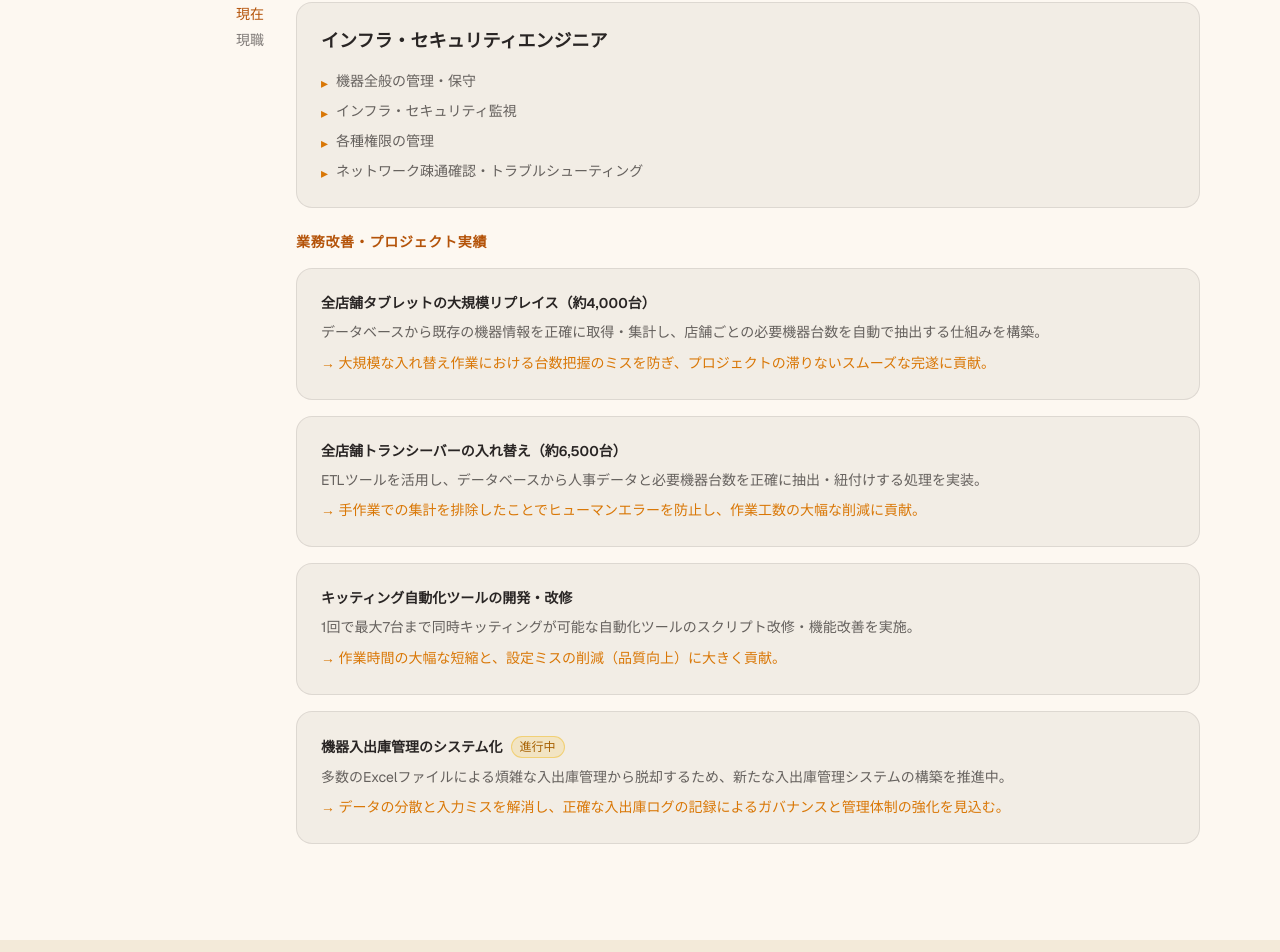
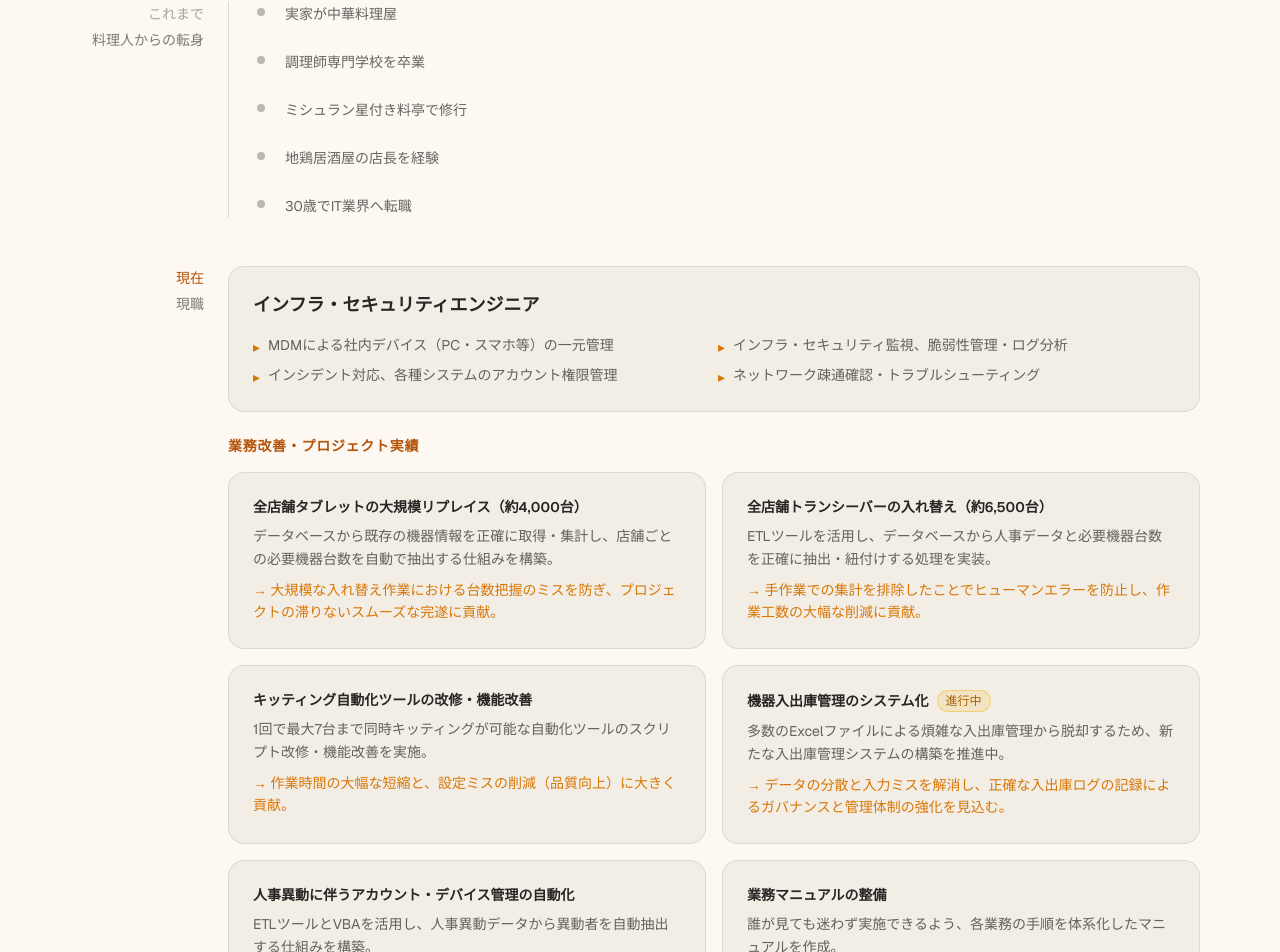
Before and after one commit to fukumak/portfolio, a Next.js app: page / in a window 1280 px wide. Shown: the part 3370-4322 px from the top of the page. Built offline with nearby package versions, Linux system fonts and the light colour scheme.

Commit message:
content: キャリアセクションの業務内容・実績を充実化
現職の業務内容をMDM管理・脆弱性管理・インシデント対応など具体的に更新し、人事異動アカウント自動化とマニュアル整備の実績を追加

```diff
--- a/components/WorkHistory.tsx
+++ b/components/WorkHistory.tsx
@@ -1,7 +1,15 @@
+const pastCareer = [
+  "実家が中華料理屋",
+  "調理師専門学校を卒業",
+  "ミシュラン星付き料亭で修行",
+  "地鶏居酒屋の店長を経験",
+  "30歳でIT業界へ転職",
+];
+
 const duties = [
-  "機器全般の管理・保守",
-  "インフラ・セキュリティ監視",
-  "各種権限の管理",
+  "MDMによる社内デバイス（PC・スマホ等）の一元管理",
+  "インフラ・セキュリティ監視、脆弱性管理・ログ分析",
+  "インシデント対応、各種システムのアカウント権限管理",
   "ネットワーク疎通確認・トラブルシューティング",
 ];
 
@@ -24,7 +32,7 @@ const achievements: {
     result: "手作業での集計を排除したことでヒューマンエラーを防止し、作業工数の大幅な削減に貢献。",
   },
   {
-    title: "キッティング自動化ツールの開発・改修",
+    title: "キッティング自動化ツールの改修・機能改善",
     description: "1回で最大7台まで同時キッティングが可能な自動化ツールのスクリプト改修・機能改善を実施。",
     result: "作業時間の大幅な短縮と、設定ミスの削減（品質向上）に大きく貢献。",
   },
@@ -34,6 +42,17 @@ const achievements: {
       "多数のExcelファイルによる煩雑な入出庫管理から脱却するため、新たな入出庫管理システムの構築を推進中。",
     result: "データの分散と入力ミスを解消し、正確な入出庫ログの記録によるガバナンスと管理体制の強化を見込む。",
     ongoing: true,
+  },
+  {
+    title: "人事異動に伴うアカウント・デバイス管理の自動化",
+    description:
+      "ETLツールとVBAを活用し、人事異動データから異動者を自動抽出する仕組みを構築。",
+    result: "アカウント権限やデバイスの棚卸し漏れを防止し、確認・対応にかかる手間を大幅に削減。",
+  },
+  {
+    title: "業務マニュアルの整備",
+    description: "誰が見ても迷わず実施できるよう、各業務の手順を体系化したマニュアルを作成。",
+    result: "業務の属人化を解消し、作業の効率化とヒューマンエラーの軽減に貢献。",
   },
 ];
 
@@ -46,8 +65,27 @@ export default function WorkHistory() {
         </h2>
         <p className="text-[#292524]/60 text-center mb-16">Career</p>
 
+        {/* 過去のキャリア */}
+        <div className="relative border-l border-[#292524]/10 pl-8 mb-12 max-w-2xl mx-auto md:mx-0 md:pl-0 md:border-l-0 md:grid md:grid-cols-[140px_1fr] md:gap-6">
+          <div className="md:text-right mb-4 md:mb-0">
+            <span className="text-[#292524]/40 text-sm font-mono">これまで</span>
+            <p className="text-[#292524]/60 text-sm mt-1">料理人からの転身</p>
+          </div>
+          <div className="relative border-l border-[#292524]/15 md:pl-8">
+            <ul className="space-y-6">
+              {pastCareer.map((step) => (
+                <li key={step} className="relative pl-6">
+                  <span className="absolute left-0 top-1.5 w-2 h-2 rounded-full bg-[#292524]/30 -translate-x-1/2" />
+                  <span className="text-[#292524]/70 text-sm">{step}</span>
+                </li>
+              ))}
+            </ul>
+          </div>
+        </div>
+
+        {/* 現在 */}
         <div className="relative border-l border-[#292524]/10 md:ml-0 md:border-l-0">
-          <div className="md:grid md:grid-cols-[200px_1fr] gap-8 md:pr-4">
+          <div className="md:grid md:grid-cols-[140px_1fr] gap-6 md:pr-4">
             <div className="md:text-right">
               <span className="text-[#b45309] text-sm font-mono">現在</span>
               <p className="text-[#292524]/60 text-sm mt-1">現職</p>
@@ -57,7 +95,7 @@ export default function WorkHistory() {
 
               <div className="bg-[#292524]/5 border border-[#292524]/10 rounded-2xl p-6 mb-6">
                 <h3 className="text-lg font-semibold text-[#292524] mb-4">インフラ・セキュリティエンジニア</h3>
-                <ul className="space-y-2">
+                <ul className="grid sm:grid-cols-2 gap-2">
                   {duties.map((d) => (
                     <li key={d} className="text-[#292524]/70 text-sm flex gap-2">
                       <span className="text-[#d97706] mt-0.5">▸</span>
@@ -70,7 +108,7 @@ export default function WorkHistory() {
               <h4 className="text-sm font-semibold text-[#b45309] mb-4 uppercase tracking-wider">
                 業務改善・プロジェクト実績
               </h4>
-              <div className="space-y-4">
+              <div className="grid md:grid-cols-2 gap-4">
                 {achievements.map((a) => (
                   <div
                     key={a.title}
```
